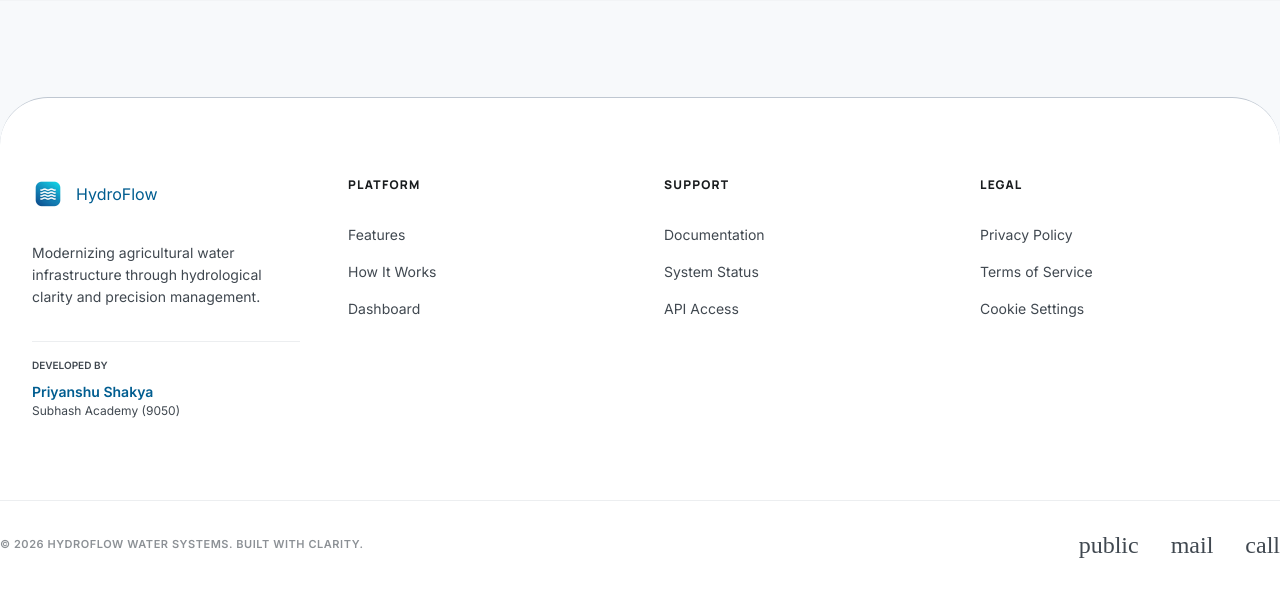
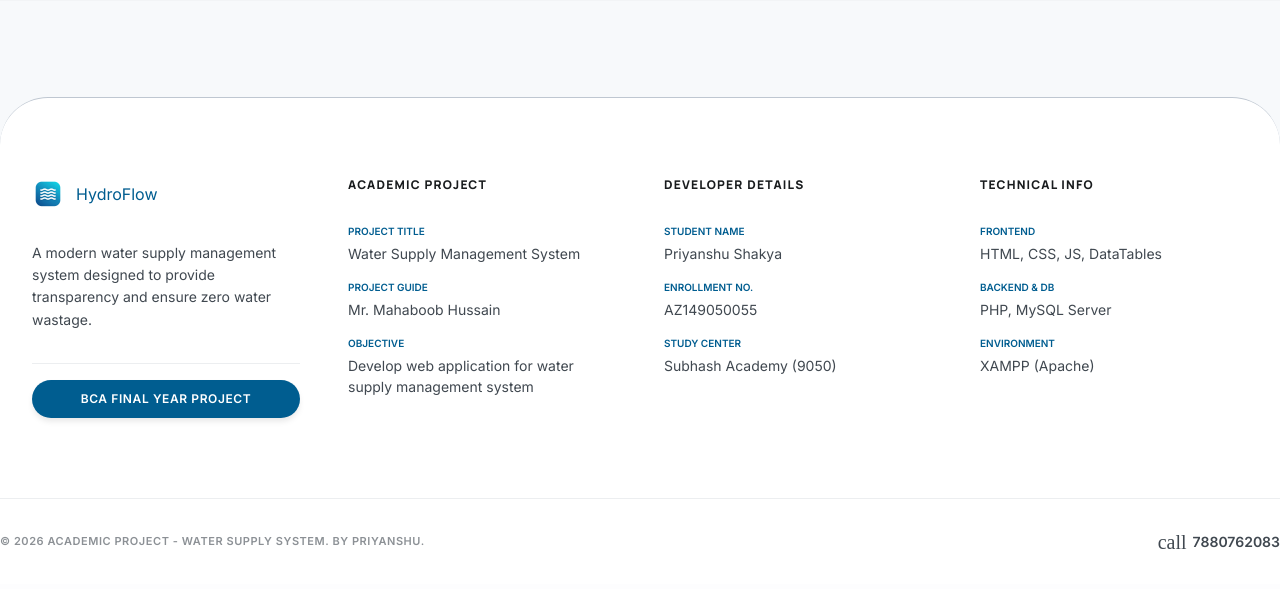
Before and after one commit to Dark-Priyanshu/water_Supply_System-HydroFlow-, a PHP site: page / in a window 1280 px wide. Shown: the part 2809-3398 px from the top of the page. After the commit the page ends 3358 px from the top, so only its background shows below. Run offline with PHP 8.4, Linux system fonts and the light colour scheme; some web fonts are replaced.

Commit message:
Update footer with final year academic project details

```diff
--- a/index.php
+++ b/index.php
@@ -245,47 +245,48 @@ if (isset($_SESSION['admin_id'])) {
                         <img src="<?= BASE_URL ?>assets/images/icon.png" alt="HydroFlow" style="height: 2rem;">
                         <div class="text-2xl font-bold text-primary">HydroFlow</div>
                     </div>
-                    <p style="font-size: 0.875rem; color: var(--color-on-surface-variant); line-height: 1.6;">Modernizing agricultural water infrastructure through hydrological clarity and precision management.</p>
+                    <p style="font-size: 0.875rem; color: var(--color-on-surface-variant); line-height: 1.6;">A modern water supply management system designed to provide transparency and ensure zero water wastage.</p>
                     <div style="margin-top: 2rem; padding-top: 1rem; border-top: 1px solid var(--color-surface-container);">
-                        <p style="font-size: 0.625rem; text-transform: uppercase; font-weight: 800; color: var(--color-on-surface-variant); margin-bottom: 0.5rem;">Developed by</p>
-                        <p style="font-size: 0.875rem; font-weight: 700; color: var(--color-primary);">Priyanshu Shakya</p>
-                        <p style="font-size: 0.75rem; color: var(--color-on-surface-variant);">Subhash Academy (9050)</p>
+                        <a href="#" class="btn btn-primary" style="padding: 0.625rem 1rem; font-size: 0.75rem; width: 100%; display: flex; justify-content: center; gap: 0.5rem; letter-spacing: 0.05em; text-transform: uppercase; font-weight: 700;">
+                            BCA Final Year Project
+                        </a>
                     </div>
                 </div>
                 <div style="grid-column: span 3; display: grid; grid-template-columns: repeat(3, 1fr); gap: 3rem;">
                     <div>
-                        <h5 style="font-weight: 800; text-transform: uppercase; font-size: 0.75rem; letter-spacing: 0.1em; margin-bottom: 2rem;">Platform</h5>
+                        <h5 style="font-weight: 800; text-transform: uppercase; font-size: 0.75rem; letter-spacing: 0.1em; margin-bottom: 2rem;">Academic Project</h5>
                         <ul style="display: flex; flex-direction: column; gap: 1rem; font-size: 0.875rem; color: var(--color-on-surface-variant);">
-                            <li><a href="#features">Features</a></li>
-                            <li><a href="#how-it-works">How It Works</a></li>
-                            <li><a href="#dashboard">Dashboard</a></li>
+                            <li style="display: flex; flex-direction: column; gap: 0.25rem;"><span style="font-size: 0.625rem; text-transform: uppercase; font-weight: 800; color: var(--color-primary);">Project Title</span> Water Supply Management System</li>
+                            <li style="display: flex; flex-direction: column; gap: 0.25rem;"><span style="font-size: 0.625rem; text-transform: uppercase; font-weight: 800; color: var(--color-primary);">Project Guide</span> Mr. Mahaboob Hussain</li>
+                            <li style="display: flex; flex-direction: column; gap: 0.25rem;"><span style="font-size: 0.625rem; text-transform: uppercase; font-weight: 800; color: var(--color-primary);">Objective</span> Develop web application for water supply management system</li>
                         </ul>
                     </div>
                     <div>
-                        <h5 style="font-weight: 800; text-transform: uppercase; font-size: 0.75rem; letter-spacing: 0.1em; margin-bottom: 2rem;">Support</h5>
+                        <h5 style="font-weight: 800; text-transform: uppercase; font-size: 0.75rem; letter-spacing: 0.1em; margin-bottom: 2rem;">Developer Details</h5>
                         <ul style="display: flex; flex-direction: column; gap: 1rem; font-size: 0.875rem; color: var(--color-on-surface-variant);">
-                            <li><a href="#">Documentation</a></li>
-                            <li><a href="#">System Status</a></li>
-                            <li><a href="#">API Access</a></li>
+                            <li style="display: flex; flex-direction: column; gap: 0.25rem;"><span style="font-size: 0.625rem; text-transform: uppercase; font-weight: 800; color: var(--color-primary);">Student Name</span> Priyanshu Shakya</li>
+                            <li style="display: flex; flex-direction: column; gap: 0.25rem;"><span style="font-size: 0.625rem; text-transform: uppercase; font-weight: 800; color: var(--color-primary);">Enrollment No.</span> AZ149050055</li>
+                            <li style="display: flex; flex-direction: column; gap: 0.25rem;"><span style="font-size: 0.625rem; text-transform: uppercase; font-weight: 800; color: var(--color-primary);">Study Center</span> Subhash Academy (9050)</li>
                         </ul>
                     </div>
                     <div>
-                        <h5 style="font-weight: 800; text-transform: uppercase; font-size: 0.75rem; letter-spacing: 0.1em; margin-bottom: 2rem;">Legal</h5>
+                        <h5 style="font-weight: 800; text-transform: uppercase; font-size: 0.75rem; letter-spacing: 0.1em; margin-bottom: 2rem;">Technical Info</h5>
                         <ul style="display: flex; flex-direction: column; gap: 1rem; font-size: 0.875rem; color: var(--color-on-surface-variant);">
-                            <li><a href="#">Privacy Policy</a></li>
-                            <li><a href="#">Terms of Service</a></li>
-                            <li><a href="#">Cookie Settings</a></li>
+                            <li style="display: flex; flex-direction: column; gap: 0.25rem;"><span style="font-size: 0.625rem; text-transform: uppercase; font-weight: 800; color: var(--color-primary);">Frontend</span> HTML, CSS, JS, DataTables</li>
+                            <li style="display: flex; flex-direction: column; gap: 0.25rem;"><span style="font-size: 0.625rem; text-transform: uppercase; font-weight: 800; color: var(--color-primary);">Backend & DB</span> PHP, MySQL Server</li>
+                            <li style="display: flex; flex-direction: column; gap: 0.25rem;"><span style="font-size: 0.625rem; text-transform: uppercase; font-weight: 800; color: var(--color-primary);">Environment</span> XAMPP (Apache)</li>
                         </ul>
                     </div>
                 </div>
             </div>
         </div>
         <div class="container" style="padding: 2rem 0; border-top: 1px solid var(--color-surface-container); display: flex; justify-content: space-between; align-items: center;">
-            <p style="font-size: 0.6875rem; font-weight: 700; color: var(--color-on-surface-variant); text-transform: uppercase; letter-spacing: 0.05em; opacity: 0.6;">© <?= date('Y') ?> HydroFlow Water Systems. Built with Clarity.</p>
+            <p style="font-size: 0.6875rem; font-weight: 700; color: var(--color-on-surface-variant); text-transform: uppercase; letter-spacing: 0.05em; opacity: 0.6;">© <?= date('Y') ?> Academic Project - Water Supply System. By Priyanshu.</p>
             <div class="flex" style="gap: 2rem; color: var(--color-on-surface-variant);">
-                <span class="material-symbols-outlined">public</span>
-                <span class="material-symbols-outlined">mail</span>
-                <span class="material-symbols-outlined">call</span>
+                <a href="tel:7880762083" style="color: inherit; text-decoration: none; display: flex; align-items: center; gap: 0.375rem; transition: color 0.2s;" onmouseover="this.style.color='var(--color-primary)'" onmouseout="this.style.color='inherit'">
+                    <span class="material-symbols-outlined" style="font-size: 1.25rem;">call</span>
+                    <span style="font-size: 0.875rem; font-weight: 700;">7880762083</span>
+                </a>
             </div>
         </div>
     </footer>
```
